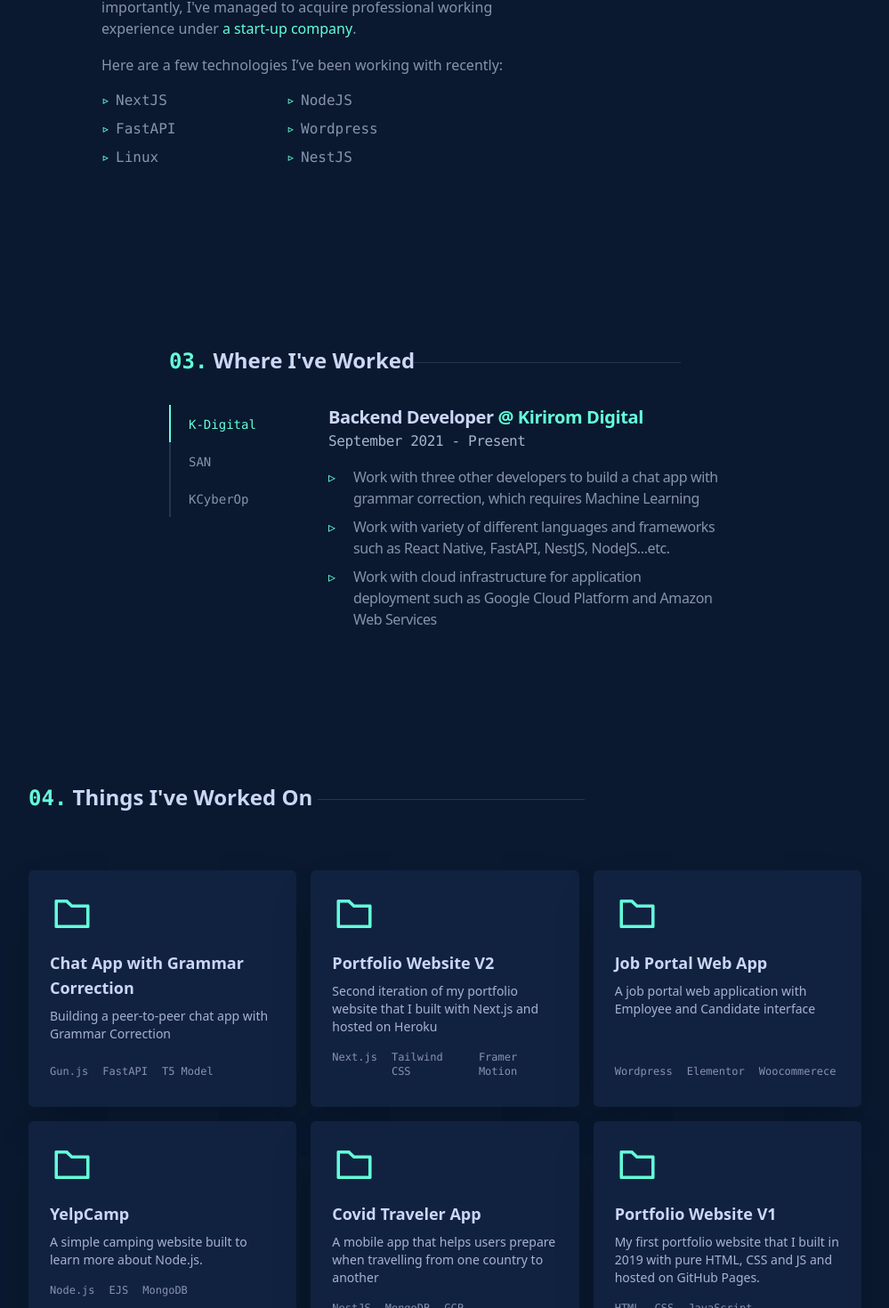
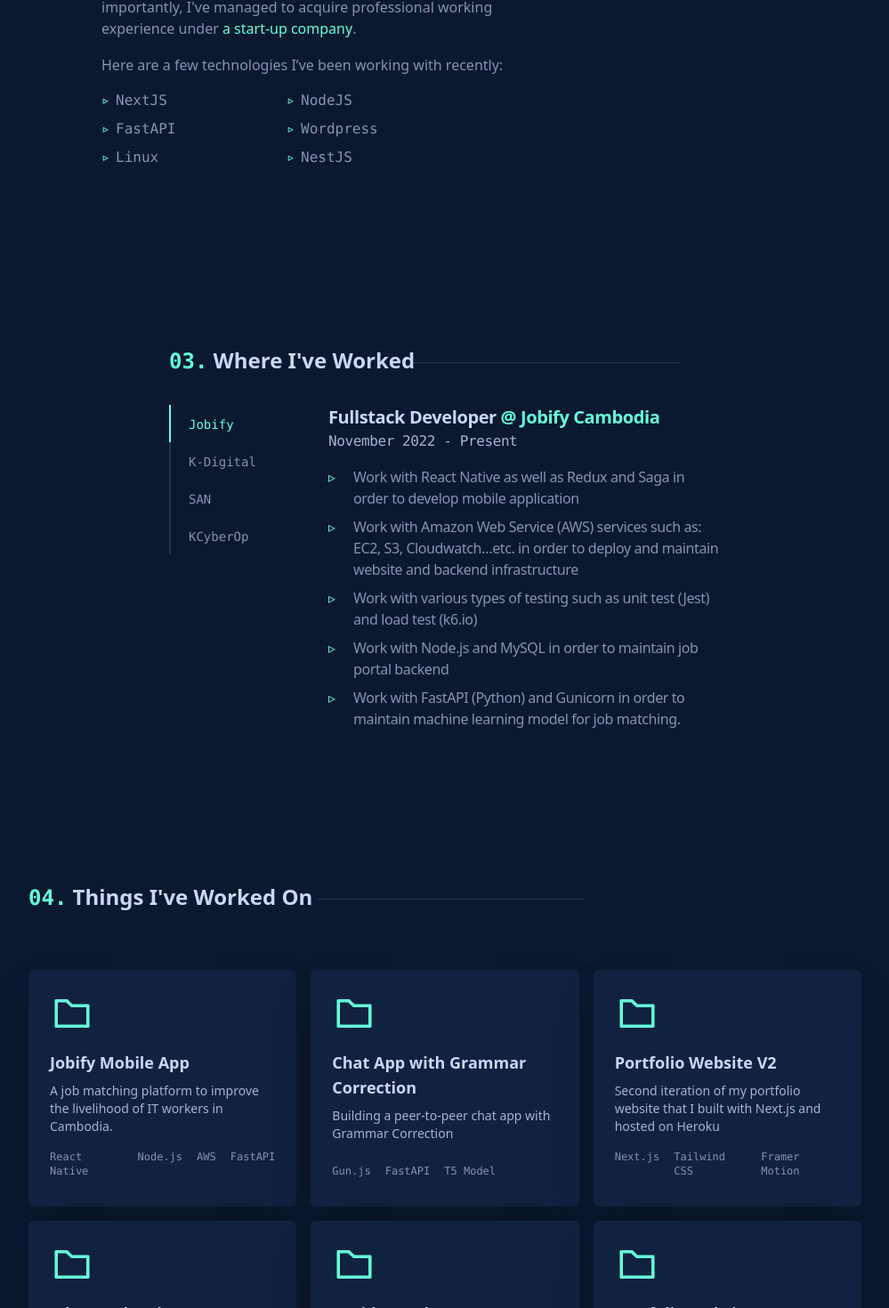
Before and after one commit to Enveed/seamsopagnarith-portfolio-v2, a Next.js app: page / in a window 1280 px wide. Shown: the part 1327-2797 px from the top of the page at 89% size, without its empty margins (140-1139 px from the left). Built offline with nearby package versions, Linux system fonts and the light colour scheme.

Commit message:
change information

```diff
--- a/components/About.jsx
+++ b/components/About.jsx
@@ -46,7 +46,7 @@
               traveling app, a chat app with grammar correction and most
               importantly, I&apos;ve managed to acquire professional working
               experience under{" "}
-              <Link href="https://skyasianetwork.com">
+              <Link href="https://jobify.works">
                 <a
                   target="_blank"
                   className="inline-block text-[#64ffda] after:block after:h-[1px] after:w-0 after:bg-[#64ffda] hover:after:w-full after:transition-all after:duration-300"
--- a/components/Footer.jsx
+++ b/components/Footer.jsx
@@ -29,7 +29,7 @@
           </Link>
         </li>
         <li>
-          <Link href="https://t.me/enveed13">
+          <Link href="https://t.me/sopagnarith_seam">
             <a target="_blank">
               <TbBrandTelegram
                 size={20}
@@ -79,7 +79,7 @@
             </Link>
           </li>
           <li>
-            <Link href="https://t.me/enveed13">
+            <Link href="https://t.me/sopagnarith_seam">
               <a target="_blank">
                 <TbBrandTelegram
                   size={20}
--- a/components/Hero.jsx
+++ b/components/Hero.jsx
@@ -22,7 +22,7 @@
           viewport={{ once: true }}
           className="text-4xl text-[#ccd6f6] md:text-6xl font-sans"
         >
-          Seam Sopagnarith.
+          Sopagnarith SEAM.
         </motion.h2>
         <motion.h2
           initial={{ opacity: 0, y: 10 }}
@@ -41,8 +41,8 @@
           className="max-w-lg font-sans"
         >
           I&apos;m a Software Engineer student specializing in server-side and
-          network technologies. Currently, I&apos;m focused on becoming a
-          full-stack web developer.
+          cloud technologies. Currently, I&apos;m focused on becoming a
+          full-stack developer.
         </motion.p>
         <Link href="#contact">
           <motion.a
--- a/components/Project.jsx
+++ b/components/Project.jsx
@@ -25,6 +25,38 @@
             viewport={{ once: true }}
             className="flex group justify-between flex-col bg-[#112240] shadow-2xl p-6 rounded-md cursor-pointer group"
           >
+            <Link href="https://play.google.com/store/apps/details?id=com.jobifycambodia">
+              <a target="_blank">
+                <main>
+                  <div className="pb-4">
+                    <AiOutlineFolder size={50} className="fill-[#64ffda]" />
+                  </div>
+                  <h3 className="text-[#ccd6f6] group-hover:text-[#64ffda] text-lg pb-2">
+                    Jobify Mobile App
+                  </h3>
+                  <p className="text-[#a8b2d1] pb-2">
+                    A job matching platform to improve the livelihood of IT workers in Cambodia.
+                  </p>
+                </main>
+                <footer>
+                  <ul className="flex space-x-4 text-xs py-2 font-mono text-[#8892b0]">
+                    <li>React Native</li>
+                    <li>Node.js</li>
+                    <li>AWS</li>
+                    <li>FastAPI</li>
+                  </ul>
+                </footer>
+              </a>
+            </Link>
+          </motion.div>
+
+          <motion.div
+            initial={{ y: 30, opacity: 0 }}
+            whileInView={{ y: 0, opacity: 1, transition: { delay: 2.1 } }}
+            whileHover={{ scale: 1.05 }}
+            viewport={{ once: true }}
+            className="flex group justify-between flex-col bg-[#112240] shadow-2xl p-6 rounded-md cursor-pointer group"
+          >
             <main>
               <div className="pb-4">
                 <AiOutlineFolder size={50} className="fill-[#64ffda]" />
@@ -47,7 +79,7 @@
 
           <motion.div
             initial={{ y: 30, opacity: 0 }}
-            whileInView={{ y: 0, opacity: 1, transition: { delay: 2.1 } }}
+            whileInView={{ y: 0, opacity: 1, transition: { delay: 2.2 } }}
             whileHover={{ scale: 1.05 }}
             viewport={{ once: true }}
             className=" bg-[#112240] shadow-2xl p-6 rounded-md cursor-pointer group"
@@ -81,7 +113,7 @@
 
           <motion.div
             initial={{ y: 30, opacity: 0 }}
-            whileInView={{ y: 0, opacity: 1, transition: { delay: 2.2 } }}
+            whileInView={{ y: 0, opacity: 1, transition: { delay: 2.3 } }}
             whileHover={{ scale: 1.05 }}
             viewport={{ once: true }}
             className=" bg-[#112240] shadow-2xl p-6 rounded-md cursor-pointer group"
@@ -116,37 +148,6 @@
           <motion.div
             initial={{ y: 30, opacity: 0 }}
             whileInView={{ y: 0, opacity: 1, transition: { delay: 2.4 } }}
-            whileHover={{ scale: 1.05 }}
-            viewport={{ once: true }}
-            className="flex group justify-between flex-col bg-[#112240] shadow-2xl p-6 rounded-md cursor-pointer group"
-          >
-            <Link href="https://seamsopagnarith-yelp-camp.herokuapp.com">
-              <a target="_blank">
-                <main>
-                  <div className="pb-4">
-                    <AiOutlineFolder size={50} className="fill-[#64ffda]" />
-                  </div>
-                  <h3 className="text-[#ccd6f6] group-hover:text-[#64ffda] text-lg pb-2">
-                    YelpCamp
-                  </h3>
-                  <p className="text-[#a8b2d1] pb-2">
-                    A simple camping website built to learn more about Node.js.
-                  </p>
-                </main>
-                <footer>
-                  <ul className="flex space-x-4 text-xs py-2 font-mono text-[#8892b0]">
-                    <li>Node.js</li>
-                    <li>EJS</li>
-                    <li>MongoDB</li>
-                  </ul>
-                </footer>
-              </a>
-            </Link>
-          </motion.div>
-
-          <motion.div
-            initial={{ y: 30, opacity: 0 }}
-            whileInView={{ y: 0, opacity: 1, transition: { delay: 2.3 } }}
             whileHover={{ scale: 1.05 }}
             viewport={{ once: true }}
             className="flex group justify-between flex-col bg-[#112240] shadow-2xl p-6 rounded-md cursor-pointer group"
--- a/components/Work.jsx
+++ b/components/Work.jsx
@@ -8,11 +8,13 @@
     "sm:translate-y-[0px]",
     "sm:translate-y-[42px]",
     "sm:translate-y-[84px]",
+    "sm:translate-y-[126px]",
   ];
   const indicatorMovement = [
     "translate-x-[0px]",
     "translate-x-[120px]",
     "translate-x-[240px]",
+    "translate-x-[360px]",
   ];
 
   return (
@@ -36,7 +38,7 @@
                 activeTab === 1 ? "text-[#64ffda]" : "text-[#8892b0]"
               } min-w-[120px] sm:w-full h-[42px] border-b-2 border-[#233554] shadow-none px-0 sm:px-[20px] py-3 rounded-none transition-all duration-200 text-center sm:border-b-0 sm:border-l-2 sm:text-left sm:min-w-0 hover:bg-[#112240] hover:text-[#64ffda]`}
             >
-              K-Digital
+              Jobify
             </button>
             <button
               onClick={() => setActiveTab(2)}
@@ -44,12 +46,20 @@
                 activeTab === 2 ? "text-[#64ffda]" : "text-[#8892b0]"
               } min-w-[120px] sm:w-full h-[42px] border-b-2 border-[#233554] shadow-none px-0 sm:px-[20px] py-3 rounded-none transition-all duration-200 text-center sm:border-b-0 sm:border-l-2 sm:text-left sm:min-w-0 hover:bg-[#112240] hover:text-[#64ffda]`}
             >
-              SAN
+              K-Digital
             </button>
             <button
               onClick={() => setActiveTab(3)}
               className={`${
                 activeTab === 3 ? "text-[#64ffda]" : "text-[#8892b0]"
+              } min-w-[120px] sm:w-full h-[42px] border-b-2 border-[#233554] shadow-none px-0 sm:px-[20px] py-3 rounded-none transition-all duration-200 text-center sm:border-b-0 sm:border-l-2 sm:text-left sm:min-w-0 hover:bg-[#112240] hover:text-[#64ffda]`}
+            >
+              SAN
+            </button>
+            <button
+              onClick={() => setActiveTab(4)}
+              className={`${
+                activeTab === 4 ? "text-[#64ffda]" : "text-[#8892b0]"
               } min-w-[120px] sm:w-full h-[42px] border-b-2 border-[#233554] shadow-none px-0 sm:px-[20px] py-3 rounded-none transition-all duration-200 text-center sm:border-b-0 sm:border-l-2 sm:text-left sm:min-w-0 hover:bg-[#112240] hover:text-[#64ffda]`}
             >
               KCyberOp
@@ -72,6 +82,55 @@
               }`}
             >
               <h3 className="text-[#ccd6f6] text-xl">
+                Fullstack Developer{" "}
+                <span className="text-[#64ffda]">
+                  @{" "}
+                  <Link href="https://jobify.works">
+                    <a
+                      target="_blank"
+                      className="inline-block after:block after:h-[1px] after:w-0 after:bg-[#64ffda] hover:after:w-full after:transition-all after:duration-300"
+                    >
+                      Jobify Cambodia
+                    </a>
+                  </Link>
+                </span>
+              </h3>
+              <p className="font-mono text-[#a8b2d1]">
+                November 2022 - Present
+              </p>
+              <ul className="pt-3">
+                <li className="relative pl-7 before:left-0 before:absolute before:content-['▹'] before:text-[#64ffda] py-1">
+                  Work with React Native as well as Redux and Saga in order to
+                  develop mobile application
+                </li>
+                <li className="relative pl-7 before:left-0 before:absolute before:content-['▹'] before:text-[#64ffda] py-1">
+                  Work with Amazon Web Service (AWS) services such as: EC2, S3,
+                  Cloudwatch…etc. in order to deploy and maintain website and
+                  backend infrastructure
+                </li>
+                <li className="relative pl-7 before:left-0 before:absolute before:content-['▹'] before:text-[#64ffda] py-1">
+                  Work with various types of testing such as unit test (Jest)
+                  and load test (k6.io)
+                </li>
+                <li className="relative pl-7 before:left-0 before:absolute before:content-['▹'] before:text-[#64ffda] py-1">
+                  Work with Node.js and MySQL in order to maintain job portal
+                  backend
+                </li>
+                <li className="relative pl-7 before:left-0 before:absolute before:content-['▹'] before:text-[#64ffda] py-1">
+                  Work with FastAPI (Python) and Gunicorn in order to maintain
+                  machine learning model for job matching.
+                </li>
+              </ul>
+            </div>
+
+            <div
+              className={`${
+                activeTab === 2
+                  ? "h-auto opacity-100 transition-opacity duration-300 block"
+                  : "h-0 opacity-0 transition-none [&>*]:hidden"
+              }`}
+            >
+              <h3 className="text-[#ccd6f6] text-xl">
                 Backend Developer{" "}
                 <span className="text-[#64ffda]">
                   @{" "}
@@ -86,19 +145,19 @@
                 </span>
               </h3>
               <p className="font-mono text-[#a8b2d1]">
-                September 2021 - Present
+                September 2021 - November 2022
               </p>
               <ul className="pt-3">
                 <li className="relative pl-7 before:left-0 before:absolute before:content-['▹'] before:text-[#64ffda] py-1">
-                  Work with three other developers to build a chat app with
+                  Worked with three other developers to build a chat app with
                   grammar correction, which requires Machine Learning
                 </li>
                 <li className="relative pl-7 before:left-0 before:absolute before:content-['▹'] before:text-[#64ffda] py-1">
-                  Work with variety of different languages and frameworks such
+                  Worked with variety of different languages and frameworks such
                   as React Native, FastAPI, NestJS, NodeJS...etc.
                 </li>
                 <li className="relative pl-7 before:left-0 before:absolute before:content-['▹'] before:text-[#64ffda] py-1">
-                  Work with cloud infrastructure for application deployment such
+                  Worked with cloud infrastructure for application deployment such
                   as Google Cloud Platform and Amazon Web Services
                 </li>
               </ul>
@@ -106,7 +165,7 @@
 
             <div
               className={`${
-                activeTab === 2
+                activeTab === 3
                   ? "h-auto opacity-100 transition-opacity duration-300 block"
                   : "h-0 opacity-0 transition-none [&>*]:hidden"
               }`}
@@ -147,7 +206,7 @@
 
             <div
               className={`${
-                activeTab === 3
+                activeTab === 4
                   ? "h-auto opacity-100 transition-opacity duration-300 block"
                   : "h-0 opacity-0 transition-none [&>*]:hidden"
               }`}
--- a/pages/index.js
+++ b/pages/index.js
@@ -11,7 +11,7 @@
   return (
     <div>
       <Head>
-        <title>Seam Sopagnarith | Software Engineer</title>
+        <title>Sopagnarith SEAM | Software Engineer</title>
         <meta name="description" content="Generated by create next app" />
         <link rel="icon" href="/favicon.ico" />
       </Head>
```
Also changed, not shown: 1 other file (tests, documents, lock files or other folders).
